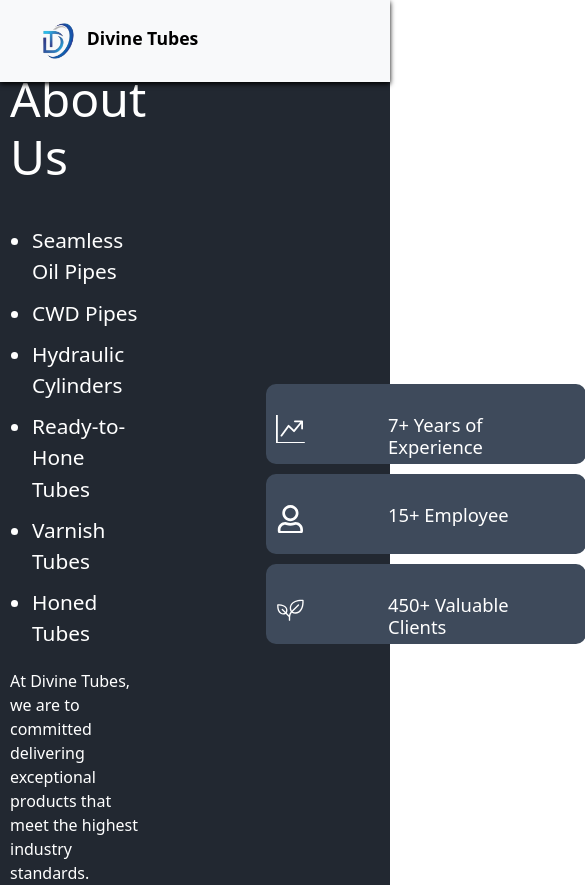
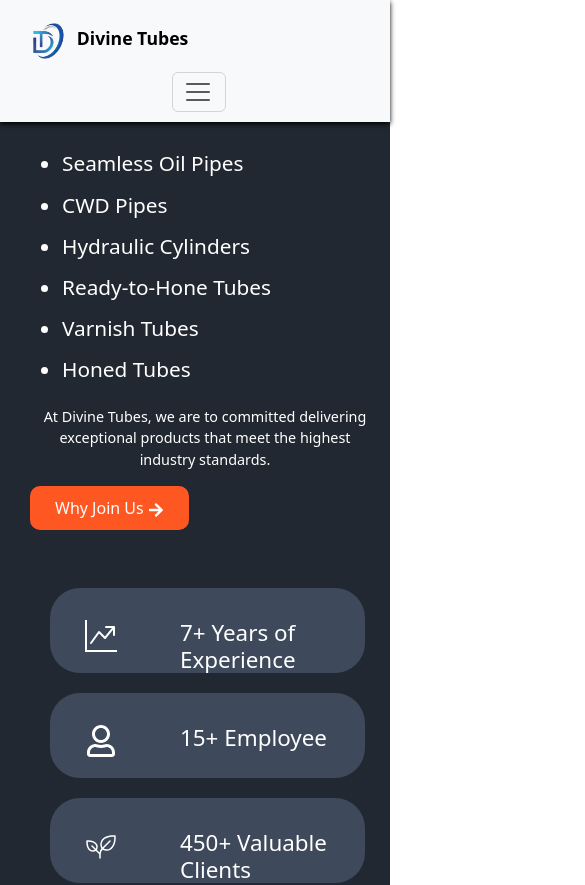
Before and after one commit to devarsh8519/divine, a React (Create React App) app: page /aboutus in a window 390 px wide. Shown: the top 885 px of the page, 585 px wide, since content can reach past the window. Built offline with nearby package versions, Linux system fonts and the light colour scheme.

Commit message:
first commit

```diff
--- a/src/CSS/Custom.css
+++ b/src/CSS/Custom.css
@@ -621,7 +621,44 @@ iframe {
 
 /* Responsive */
 /* Responsive for 992px and below */
+@media screen and (max-width: 992px) {
 
+    .navbar {
+        padding: 10px;
+    }
+
+    .navbar-brand p {
+        font-size: 1.4rem;
+    }
+
+    .navbar-nav {
+        grid-template-columns: repeat(4, auto);
+        gap: 15px;
+    }
+
+    .navbar-toggler {
+        display: block;
+    }
+
+    .navbar-collapse {
+        display: none;
+    }
+
+    .navbar-toggler[aria-expanded="true"]~.navbar-collapse {
+        display: block;
+    }
+
+    .navbar-collapse ul {
+        display: flex;
+        flex-direction: column;
+        padding: 10px;
+    }
+
+    .navbar-nav {
+        flex-direction: column;
+        gap: 10px;
+    }
+}
 
 /* Responsive for screens 768px and below */
 @media screen and (max-width: 768px) {
@@ -642,7 +679,7 @@ iframe {
 
 
     /* Main  change*/
-    .d {
+    /* .d {
         margin-top: 80px;
         padding: 10px;
         max-width: 100%;
@@ -671,6 +708,43 @@ iframe {
         height: 350px;
         margin: 10px 10px;
         padding-left: 10px;
+    } */
+    .d {
+        margin-top: 80px;
+        padding: 10px;
+        max-width: 100%;
+        box-sizing: border-box;
+        flex-direction: column;
+        align-items: flex-start;
+    }
+
+    .d h1 {
+        font-size: 1.8rem;
+        margin: 20px 0;
+        text-align: left;
+    }
+
+    .d h1+p {
+        font-size: 1.0rem;
+        text-align: left;
+        max-width: 100%;
+
+    }
+
+    .img-container {
+        margin-top: 100px;
+        flex-direction: row;
+        justify-content: center;
+        align-items: center;
+        width: 100%;
+        max-width: 100%;
+    }
+
+    .f {
+        width: 200px;
+        height: 400px;
+        margin: 10px 10px;
+        padding-left: 10px;
     }
 
     /* Group */
@@ -681,42 +755,59 @@ iframe {
 
     /* About Us */
 
+    .about {
+        display: flex;
+        flex-direction: column;
+        padding-left: 0;
+    }
 
     .about .fi {
-        margin-left: 40px;
+        margin-left: 30px;
         margin-top: 70px;
-        max-width: 100%;
+        max-width: 400px;
+    }
+
+    .s {
+        order: 2;
+        flex-direction: column;
+        align-items: flex-start;
+        margin-left: 20px;
+        margin-top: 0;
+        margin-bottom: 0;
+    }
+
+    .fi {
+        order: 1;
+        margin-top: 0;
+        margin-bottom: 0;
+    }
+
+    .sq {
+        width: 85%;
+        height: 85px;
+        margin: 10px 30px;
+        display: flex;
+        padding: 10px 2px;
+
+    }
+
+    .sq h1 {
+        padding: 0px 0px;
+    }
+
+    .sq h5 {
+        text-align: left;
+        margin-left: 30px;
 
     }
 
     .about h1 {
-        font-size: 3.0rem;
+        font-size: 2.0rem;
         text-align: left;
     }
 
-
-    .fi p {
-        max-width: 100%;
-        text-align: left;
-        font-size: 1.25rem;
-    }
-
-    .s {
-        flex-direction: column;
-        max-width: 100%;
-        justify-content: center;
-
-    }
-
-    .sq {
-        justify-content: flex-start;
-        align-items: flex-start;
-        height: 80px;
-        width: 650px;
-        margin: 0px 20px;
-        border-radius: 10px;
-        display: flex;
-        margin-top: -30px;
+    .about p {
+        font-size: 0.9rem;
     }
 
 
@@ -726,19 +817,9 @@ iframe {
 
     .s .sq:nth-child(3) {
         margin-top: 10px;
-        margin-bottom: 30px;
+        margin-bottom: 20px;
     }
 
-    .sq h1 {
-        font-size: 2.5rem;
-        padding-top: 0px;
-    }
-
-    .sq h5 {
-        font-size: 1.85rem;
-        padding: 20px;
-
-    }
 
     /* Products */
 
@@ -947,7 +1028,7 @@ iframe {
     }
 
     .navbar-toggler {
-        font-size: 1.0rem;
+        font-size: 1.25rem;
     }
 
     /* Main  change*/
@@ -998,42 +1079,59 @@ iframe {
     /* About Us */
 
 
+    .about {
+        display: flex;
+        flex-direction: column;
+        padding-left: 0;
+    }
+
     .about .fi {
-        margin-left: 0px;
+        margin-left: 30px;
         margin-top: 70px;
-        max-width: 100%;
+        max-width: 400px;
+    }
+
+    .s {
+        order: 2;
+        flex-direction: column;
+        align-items: flex-start;
+        margin-left: 20px;
+        margin-top: 0;
+        margin-bottom: 0;
+    }
+
+    .fi {
+        order: 1;
+        margin-top: 0;
+        margin-bottom: 0;
+    }
+
+    .sq {
+        width: 85%;
+        height: 85px;
+        margin: 10px 30px;
+        display: flex;
+        padding: 10px 2px;
+
+    }
+
+    .sq h1 {
+        padding: 0px 0px;
+    }
+
+    .sq h5 {
+        text-align: left;
+        margin-left: 30px;
 
     }
 
     .about h1 {
-        font-size: 3.0rem;
+        font-size: 2.0rem;
         text-align: left;
-        margin-left: 10px;
     }
 
-
-    .fi p {
-        max-width: 100%;
-        text-align: left;
-        margin-left: 10px;
-        font-size: 1.0rem;
-    }
-
-    .s {
-        flex-direction: column;
-        max-width: 100%;
-        justify-content: center;
-
-    }
-
-    .sq {
-        justify-content: flex-start;
-        align-items: flex-start;
-        height: 80px;
-        width: 320px;
-        border-radius: 10px;
-        display: flex;
-        margin-top: -30px;
+    .about p {
+        font-size: 0.9rem;
     }
 
 
@@ -1043,17 +1141,7 @@ iframe {
 
     .s .sq:nth-child(3) {
         margin-top: 10px;
-    }
-
-    .sq h1 {
-        font-size: 1.8rem;
-        padding-top: 10px;
-    }
-
-    .sq h5 {
-        font-size: 1.15rem;
-        padding-top: 30px;
-
+        margin-bottom: 20px;
     }
 
     /* Products */
```
